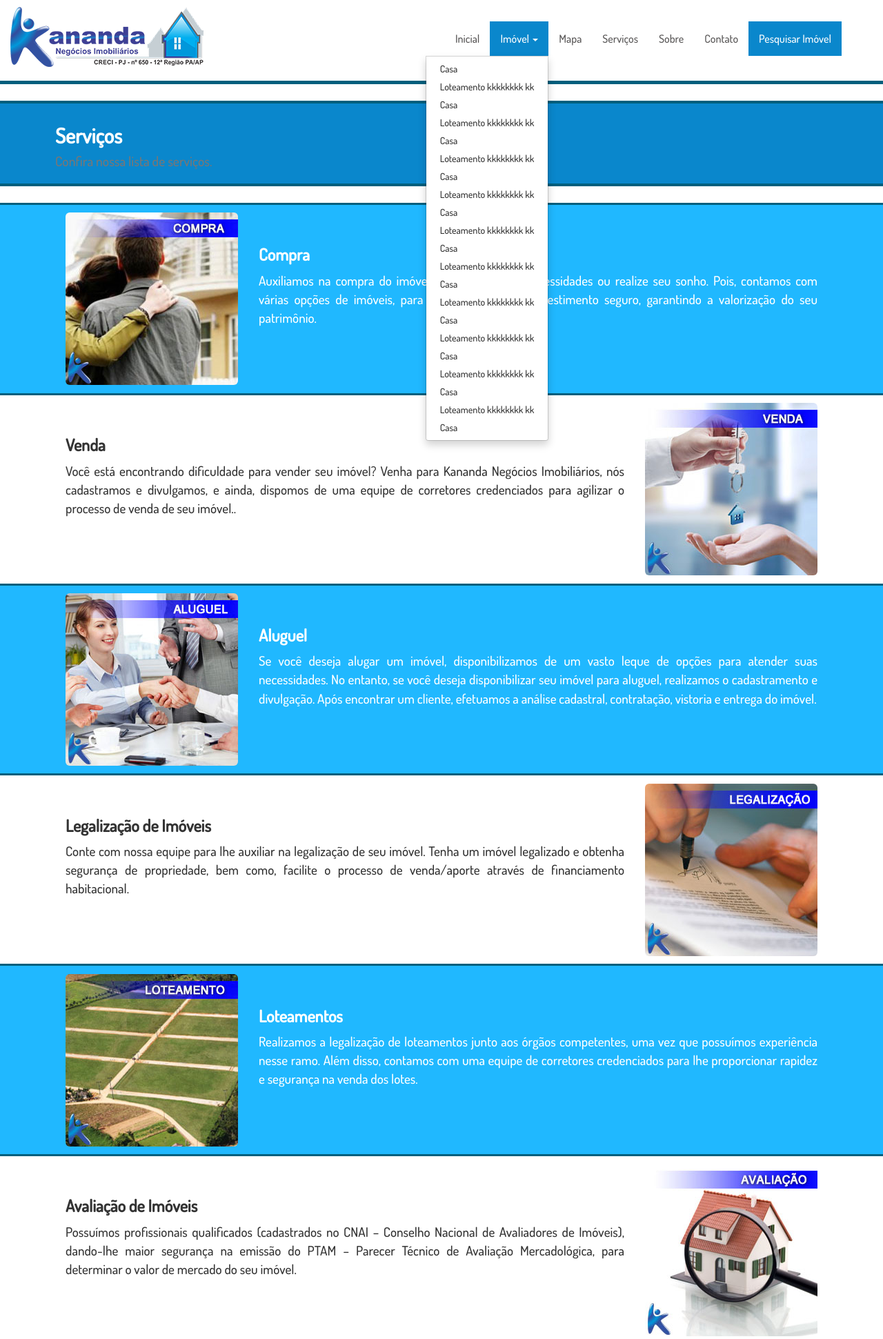
After one commit to joabtorres/website_imobiliario, a PHP site: page /views/servico.html in a window 1280 px wide, after a click on "Imóvel". The commit adds this page. Shown: the top 1941 px of the page at 69% size. Run offline with PHP 8.4, Linux system fonts and the light colour scheme; some libraries are stand-ins or nearby versions.

Commit message:
Index e Servico

```diff
--- a/views/css/estilo.css
+++ b/views/css/estilo.css
@@ -1,18 +1,130 @@
 @charset "UTF-8";
+@font-face{
+	font-family: "dosis-medium";
+	src: url(../fonts/dosis-medium.ttf);
+}
+body{
+	font-family: "dosis-medium";
+	font-size: 16px;
+}
 /*
 	CLASSES GLOBAIS
 */
-
-
+.bg-branco{
+	background: white;
+	padding: 0.625em 0;
+}
+.bg-branco{
+	background: white;
+	padding: 0.625em 0;
+}
+.bg-azul{
+	background: #0A87CC;
+	padding: 0.625em 0;
+}
+.carousel{margin: 1.875em 0; border: 10px solid white;}
+.float-right{float: right;}
+.float-lef{float: left;}
+.img-responsive{width: 100%;}
+.img-center{display: block; margin:0 auto;}
 /*
 	HEADER
 */
-
+#header{
+	border-bottom: 5px solid #005F7D;
+}
+#header img{
+	min-width: 200px;
+	height: auto;
+	max-width: 300px;
+}
+#header .navbar{
+	border-radius: 0;
+	margin-bottom:0;
+	padding-bottom: 10px;
+}
+.navbar-default{
+	background: none;
+	border: none;
+}
+.navbar-default .navbar-nav>li>a{
+	color: #585656;
+	font-size: 1em;
+}
+.navbar-default .navbar-nav>.active>a, .navbar-default .navbar-nav>.active>a:focus, .navbar-default .navbar-nav>.active>a:hover, .navbar-default .navbar-nav>.open>a, .navbar-default .navbar-nav>.open>a:focus, .navbar-default .navbar-nav>.open>a:hover,.navbar-default .dropdown-menu>li>a:hover {color: #fff;background-color: #0a87cc; font-size: 1em;}
+.navbar-default .navbar-toggle .icon-bar{background: white;}
+.navbar-default .navbar-toggle{background:#005F7D;}
+.navbar-default .navbar-toggle:focus, .navbar-default .navbar-toggle:hover{background:#01A3D8;}
 
 /*
 	FOOTER
 */
+footer#rodape{
+background-image:-moz-linear-gradient(50% 0% -180deg,rgb(245,245,245) 0%,rgb(250,250,250) 48%,rgb(250,250,250) 48%,rgb(238,238,238) 49%,rgb(255,255,255) 99%);
+background-image:-webkit-gradient(linear,50% 0%,50% 100%,color-stop(0, rgb(245,245,245)),color-stop(0.48, rgb(250,250,250)),color-stop(0.48, rgb(250,250,250)),color-stop(0.49, rgb(238,238,238)),color-stop(0.99, rgb(255,255,255)));
+background-image:-webkit-linear-gradient(-180deg,rgb(245,245,245) 0%,rgb(250,250,250) 48%,rgb(250,250,250) 48%,rgb(238,238,238) 49%,rgb(255,255,255) 99%);
+background-image:-o-linear-gradient(-180deg,rgb(245,245,245) 0%,rgb(250,250,250) 48%,rgb(250,250,250) 48%,rgb(238,238,238) 49%,rgb(255,255,255) 99%);
+background-image:-ms-linear-gradient(-180deg,rgb(245,245,245) 0%,rgb(250,250,250) 48%,rgb(250,250,250) 48%,rgb(238,238,238) 49%,rgb(255,255,255) 99%);
+background-image:linear-gradient(-180deg,rgb(245,245,245) 0%,rgb(250,250,250) 48%,rgb(250,250,250) 48%,rgb(238,238,238) 49%,rgb(255,255,255) 99%);
+-ms-filter:"progid:DXImageTransform.Microsoft.gradient(startColorstr=#fff5f5f5,endColorstr=#ffffffff,GradientType=0)";
+filter:progid:DXImageTransform.Microsoft.gradient(startColorstr=#fff5f5f5,endColorstr=#ffffffff,GradientType=0);
 
+border-top: 10px solid #005F7D;
+}
 /*
 	CONTAINER
 */
+.container-slide {
+	margin: 1.875em 0;
+}
+.carousel-control.right, .carousel-control.left{
+	background: none!important;
+}
+.list-imoveis{padding: 0 5em;}
+.thumbnail{background: none;padding:0;}
+.thumbnail  .dest-img{padding: 0.625em 0;background: #01A3D8;border-bottom:10px solid #005F7D;}
+.thumbnail  .dest-img a{color: white;}
+.thumbnail  .dest-img a:hover{text-decoration:none;}
+.thumbnail .caption a{color: #005F7D; font-weight: bold; display: block;}
+.thumbnail .caption a:hover{color: #005F7D; text-decoration:none;}
+.thumbnail .dest-img .title-nome{font-weight:bold;}
+.thumbnail .dest-img .title-endereco{font-weight: normal;}
+.ic-qua, .ic-ba, .ic-gar, .ic-larg, .ic-comp, .ic-are{width: 18px;height: 16px; display:inline-block;}
+.ic-larg{background: url(../imagens/icones.png) -3px -3px no-repeat;}
+.ic-comp{background: url(../imagens/icones.png) -3px -21px no-repeat;}
+.ic-are{background: url(../imagens/icones.png) -3px -39px no-repeat;}
+
+.ic-qua{background: url(../imagens/icones.png) -26px -3px no-repeat;}
+.ic-ba{background: url(../imagens/icones.png) -26px -21px no-repeat;}
+.ic-gar{background: url(../imagens/icones.png) -26px -39px no-repeat;}
+.ic-mais{width: 25px;height: 25px; display:inline-block; background: #01A3D8; text-align: center; color: white;}
+.thumbnail hr{margin: 5px 0;}
+.thumbnail img{min-width: 100px; max-width:350px; height: auto;}
+.thumbnail .caption{color: #242415;}
+
+
+.title-destaque{
+	padding-left: 5em;
+	padding-right: 5em;
+	margin: 1.5em 0;
+	color: white;
+	border-top: 4px solid #005F7D;
+	border-bottom: 4px solid #005F7D;
+}
+.list-servicos{font-size: 19px;}
+.list-servicos img{max-width: 300px;}
+.list-servicos .item-white, .list-servicos .item-blue{ border-top:3px solid #005F7D; border-bottom: : 3px solid #005F7D; padding: 0.6em 5em;}
+.list-servicos .item-blue {background: #20B8FF; color:white;}
+.list-servicos .item-white h3, .list-servicos .item-blue h3{margin-top:2em;}
+
+
+/*
+	Medias
+*/
+@media (min-width: 768px){
+	.navbar-right{margin-top: 1.3em;margin-right: 1.875em;}
+	.menu-rodape{ line-height: 95px;}
+}
+@media (max-width: 900px){
+	.list-servicos .item-white, .list-servicos .item-blue{padding: 0.6em 2em;}
+}
--- /dev/null
+++ b/views/servico.html
@@ -0,0 +1,246 @@
+<!-- PARA EVITA QUE USUÁRIO VEJA A LISTA DE ARQUIVOS -->
+<!DOCTYPE html>
+<html lang="pt-br">
+	<head>
+		<meta charset="utf-8">
+		<meta http-equiv="X-UA-Compatible" content="IE=edge">
+		<meta name="viewport" content="width=device-width, initial-scale=1">
+		<title>Kananda Negócios Imobiliários</title>
+		<!-- CHAMANDO CSS DO BOOTSTRAP -->
+		<link href="css/bootstrap.min.css" rel="stylesheet"/>
+		<link href="css/estilo.css" rel="stylesheet"/>
+	</head>
+	<body>
+
+	<div class="container-fluid" id="container-site">
+		<!-- Cabeçalho do site[PARTE ESTÁTICA] -->
+		<header class="row bg-branco" id="header">
+				<nav class="navbar navbar-default">
+				  <div class="container-fluid">
+					<!-- Brand and toggle get grouped for better mobile display -->
+					<div class="navbar-header">
+					  <a href="#"><img src="imagens/logo.png" class="img-responsive img-center" /></a>
+						<button type="button" class="navbar-toggle collapsed" data-toggle="collapse" data-target="#bs-example-navbar-collapse-1" aria-expanded="false">
+							<span class="sr-only">Toggle navigation</span>
+							<span class="icon-bar"></span>
+							<span class="icon-bar"></span>
+							<span class="icon-bar"></span>
+						 </button>
+					</div>
+
+					<!-- Collect the nav links, forms, and other content for toggling -->
+					<div class="collapse navbar-collapse" id="bs-example-navbar-collapse-1">
+					  <ul class="nav navbar-nav navbar-right">
+						<li><a href="#">Inicial <span class="sr-only">(current)</span></a></li>
+						<li class="dropdown">
+						  <a href="#" class="dropdown-toggle" data-toggle="dropdown" role="button" aria-haspopup="true" aria-expanded="false">Imóvel <span class="caret"></span></a>
+						  <ul class="dropdown-menu">
+							<li><a href="#">Casa</a></li>
+							<li><a href="#">Loteamento kkkkkkkk kk</a></li>
+							<li><a href="#">Casa</a></li>
+							<li><a href="#">Loteamento kkkkkkkk kk</a></li>
+							<li><a href="#">Casa</a></li>
+							<li><a href="#">Loteamento kkkkkkkk kk</a></li>
+							<li><a href="#">Casa</a></li>
+							<li><a href="#">Loteamento kkkkkkkk kk</a></li>
+							<li><a href="#">Casa</a></li>
+							<li><a href="#">Loteamento kkkkkkkk kk</a></li>
+							<li><a href="#">Casa</a></li>
+							<li><a href="#">Loteamento kkkkkkkk kk</a></li>
+							<li><a href="#">Casa</a></li>
+							<li><a href="#">Loteamento kkkkkkkk kk</a></li>
+							<li><a href="#">Casa</a></li>
+							<li><a href="#">Loteamento kkkkkkkk kk</a></li>
+							<li><a href="#">Casa</a></li>
+							<li><a href="#">Loteamento kkkkkkkk kk</a></li>
+							<li><a href="#">Casa</a></li>
+							<li><a href="#">Loteamento kkkkkkkk kk</a></li>
+							<li><a href="#">Casa</a></li>
+						  </ul>
+						</li>
+						<li><a href="#">Mapa</a></li>
+						<li><a href="#">Serviços</a></li>
+						<li><a href="#">Sobre</a></li>
+						<li><a href="#">Contato</a></li>
+						<li class="active"><a href="#">Pesquisar Imóvel</a></li>
+					  </ul>
+					</div><!-- /.navbar-collapse -->
+				  </div><!-- /.container-fluid -->
+				</nav>
+		</header>
+		<!-- Corpo do site [PARTE DINAMICA]-->
+		<section class="row">
+			<!-- CHAMADA PARA O SLIDE SHOW -->
+			<article class="col-xs-12 bg-azul title-destaque">
+				<h2><strong>Serviços</strong><br><small>
+					Confira nossa lista de serviços.</small></h2>
+			</article><!-- FIM CHAMADA PARA O SLIDE SHOW -->
+
+			<!-- CHAMADA PARA LISTA DE SERVIÇOS-->
+			<article class="col-xs-12 list-servicos">
+
+					<section class="row">
+						<!-- SERVIÇO -->
+						<article class="col-xs-12 item-blue">
+							<div class="row">
+								<div class="col-md-3">
+									<img src="imagens/servicos/compra.jpg" alt="Kananda Negócios Imobiliários - Compra" title="Kananda Negócios Imobiliários - Compra" class="img-responsive img-rounded img-center">
+								</div>
+								<div class="col-md-9">
+									<h3><strong>Compra</strong></h3>
+									<p class="text-justify">
+										Auxiliamos na compra do imóvel que atenda suas necessidades ou realize seu sonho. Pois, contamos com várias opções de imóveis, para que você faça um investimento seguro, garantindo a valorização do seu patrimônio.
+									</p>
+								</div>
+							</div>
+						</article><!-- FIM SERVIÇO -->
+						<article class="col-xs-12 item-white">
+							<div class="row">
+								<div class="visible-xs-block visible-sm-block">
+										<img src="imagens/servicos/venda.jpg" alt="Kananda Negócios Imobiliários - venda" title="Kananda Negócios Imobiliários - Venda" class="img-responsive img-rounded img-center">
+								</div>
+								<div class="col-md-9">
+									<h3><strong>Venda</strong></h3>
+									<p class="text-justify">
+										Você está encontrando dificuldade para vender seu imóvel? Venha para Kananda Negócios Imobiliários, nós cadastramos e divulgamos, e ainda, dispomos de uma equipe de corretores credenciados para agilizar o processo de venda de seu imóvel..
+									</p>
+								</div>
+								<div class="col-md-3 visible-md-block visible-lg-block">
+									<img src="imagens/servicos/venda.jpg" alt="Kananda Negócios Imobiliários - venda" title="Kananda Negócios Imobiliários - Venda" class="img-responsive img-rounded img-center">
+								</div>
+							</div>
+						</article><!-- FIM SERVIÇO -->
+							<!-- SERVIÇO -->
+						<article class="col-xs-12 item-blue">
+							<div class="row">
+								<div class="col-md-3">
+									<img src="imagens/servicos/aluguel.jpg" alt="Kananda Negócios Imobiliários - Aluguel" title="Kananda Negócios Imobiliários - Aluguel"  class="img-responsive img-rounded img-center">
+								</div>
+								<div class="col-md-9">
+									<h3><strong>Aluguel</strong></h3>
+									<p class="text-justify">
+										Se você deseja alugar um imóvel, disponibilizamos de um vasto leque de opções para atender suas necessidades. No entanto, se você deseja disponibilizar seu imóvel para aluguel, realizamos o cadastramento e divulgação. Após encontrar um cliente, efetuamos a análise cadastral, contratação, vistoria e entrega do imóvel.
+									</p>
+								</div>
+							</div>
+						</article><!-- FIM SERVIÇO -->
+						<article class="col-xs-12 item-white">
+							<div class="row">
+								<div class="visible-xs-block visible-sm-block">
+									<img src="imagens/servicos/legalizacao.jpg" alt="Kananda Negócios Imobiliários - Legalização de Imóveis" title="Kananda Negócios Imobiliários - Legalização de Imóveis" class="img-responsive img-rounded img-center">
+								</div>
+								<div class="col-md-9">
+									<h3><strong>Legalização de Imóveis</strong></h3>
+									<p class="text-justify">
+										Conte com nossa equipe para lhe auxiliar na legalização de seu imóvel. Tenha um imóvel legalizado e obtenha segurança de propriedade, bem como, facilite o processo de venda/aporte através de financiamento habitacional.
+									</p>
+								</div>
+								<div class="col-md-3 visible-md-block visible-lg-block">
+									<img src="imagens/servicos/legalizacao.jpg" alt="Kananda Negócios Imobiliários - Legalização de Imóveis" title="Kananda Negócios Imobiliários - Legalização de Imóveis" class="img-responsive img-rounded img-center">
+								</div>
+							</div>
+						</article><!-- FIM SERVIÇO -->
+							<!-- SERVIÇO -->
+						<article class="col-xs-12 item-blue">
+							<div class="row">
+								<div class="col-md-3">
+									<img src="imagens/servicos/loteamento.jpg"  alt="Kananda Negócios Imobiliários - Loteamentos" title="Kananda Negócios Imobiliários - Loteamentos" class="img-responsive img-rounded img-center">
+								</div>
+								<div class="col-md-9">
+									<h3><strong>Loteamentos</strong></h3>
+									<p class="text-justify">
+										Realizamos a legalização de loteamentos junto aos órgãos competentes, uma vez que possuímos experiência nesse ramo. Além disso, contamos com uma equipe de corretores credenciados para lhe proporcionar rapidez e segurança na venda dos lotes.
+									</p>
+								</div>
+							</div>
+						</article><!-- FIM SERVIÇO -->
+						<article class="col-xs-12 item-white">
+							<div class="row">
+								<div class="col-md-3 visible-xs-block visible-sm-block">
+									<img src="imagens/servicos/avaliacao.jpg" alt="Kananda Negócios Imobiliários - Loteamentos" title="Kananda Negócios Imobiliários - Loteamentos" class="img-responsive img-rounded img-center">
+								</div>
+
+								<div class="col-md-9">
+									<h3><strong>Avaliação de Imóveis</strong></h3>
+									<p class="text-justify">
+										Possuímos profissionais qualificados (cadastrados no CNAI – Conselho Nacional de Avaliadores de Imóveis), dando-lhe maior segurança na emissão do PTAM – Parecer Técnico de Avaliação Mercadológica, para determinar o valor de mercado do seu imóvel.
+									</p>
+								</div>
+								<div class="col-md-3 visible-md-block visible-lg-block">
+									<img src="imagens/servicos/avaliacao.jpg" alt="Kananda Negócios Imobiliários - Loteamentos" title="Kananda Negócios Imobiliários - Loteamentos" class="img-responsive img-rounded img-center">
+								</div>
+							</div>
+						</article><!-- FIM SERVIÇO -->
+						<!-- SERVIÇO -->
+						<article class="col-xs-12 item-blue">
+							<div class="row">
+								<div class="col-md-3">
+									<img src="imagens/servicos/correspontende_caixa.png" alt="Kananda Negócios Imobiliários - Correspondente Caixa" title="Kananda Negócios Imobiliários - Correspondente Caixa" class="img-responsive img-rounded img-center">
+								</div>
+								<div class="col-md-9">
+									<h3><strong>Correspondente Caixa</strong></h3>
+									<p class="text-justify">Pensando na sua comodidade, a Kananda Negócios Imobiliários disponibiliza para você os serviços do Correspondente Caixa Aqui Negocial:
+									</p>
+									<ul>
+										<li>Financiamento habitacional;</li>
+										<li>Empréstimo consignado (servidor público municipal);</li>
+										<li>Abertura de conta PF;</li>
+										<li>Consórcios; </li>
+										<li>Solicitação de:
+											<ul>
+												<li>Cartão de crédito;</li>
+												<li>Cheque especial;</li>
+												<li>CDC (Crédito Direto Caixa).</li>
+											</ul>
+										</li>
+									</ul>
+								</div>
+							</div>
+						</article><!-- FIM SERVIÇO -->
+
+					</section>
+
+			</article><!-- FIM LISTA DE SERVIÇOS-->
+		</section>
+
+		<!-- Rodapé do site[PARTE ESTÁTICA] -->
+		<footer class="row" id="rodape">
+			<section class="col-xs-12">
+				<article class="col-md-3 col-lg-3">
+				<h3><strong>Sobre</strong></h3>
+				<p class="text-justify">A empresa Gusmão Empreendimentos, com o objetivo inovador, iniciou suas atividades no ano de 2008 na cidade de Itaituba. Os irmãos Queila Gusmão e Alex Gusmão, com empreendedorismo e uma ... <a href="">continua lendo &raquo;</a> </p>
+				</article>
+				<article class="col-md-offset-2 col-md-offset-2 col-md-4 col-lg-4">
+					<h3><strong>Contato</strong></h3>
+					<ul class="list-unstyled">
+						<li>Rua 4ª  (Quarta), nº 361 - Floresta</li>
+						<li>Cep: xxxxxx-xxx</li>
+						<li>Itaituba / PA</li>
+						<li><strong>Fone:</strong> (093) 3518-0367</li>
+						<li><strong>E-mail:</strong> contato@kananda.imb,br</li>
+					</ul>
+				</article>
+				<article class="col-md-3 col-lg-3">
+					<h3><strong>Horário de atendimento</strong></h3>
+					<ul class="list-unstyled">
+						<li>Nósso horário de antendimento:</li>
+						<br>
+						<li><strong>Segunda a Sexta</strong></li>
+						<li>08:00h as 13:00h | 14:00h as 18:00h</li>
+					</ul>
+				</article>
+				<footer class="col-xs-12"><hr>
+					<p class="text-center">
+					&copy; 2008-2016 - Kananda.imb.br | Todos os direitos reservados <br>
+					É proibida a reprodução total ou parcial de qualquer conteúdo deste site.</p>
+				</footer>
+			</section>
+		</footer><!-- FIM Rodapé do site[PARTE ESTÁTICA]-->
+	</div>
+
+	<!-- jQuery (obrigatório para plugins JavaScript do Bootstrap) -->
+    <script src="https://ajax.googleapis.com/ajax/libs/jquery/1.11.3/jquery.min.js"></script>
+    <!-- CHAMANDO JS DO BOOTSTRAP -->
+    <script src="js/bootstrap.min.js"></script>
+	</body>
+</html>
```
Also changed, not shown: views/index.html (+166 -26 lines), views/fonts/Dosis-Regular.ttf (added), views/fonts/dosis-medium.ttf (added), views/imagens/apartamento.jpg (added), views/imagens/casa.jpg (added), views/imagens/icones.png (added), views/imagens/ponto-comercial.jpg (added), views/imagens/servicos/aluguel.jpg (added), views/imagens/servicos/avaliacao.jpg (added), views/imagens/servicos/compra.jpg (added), views/imagens/servicos/correspontende_caixa.png (added), views/imagens/servicos/legalizacao.jpg (added), views/imagens/servicos/loteamento.jpg (added), views/imagens/servicos/venda.jpg (added), 2 more files.
